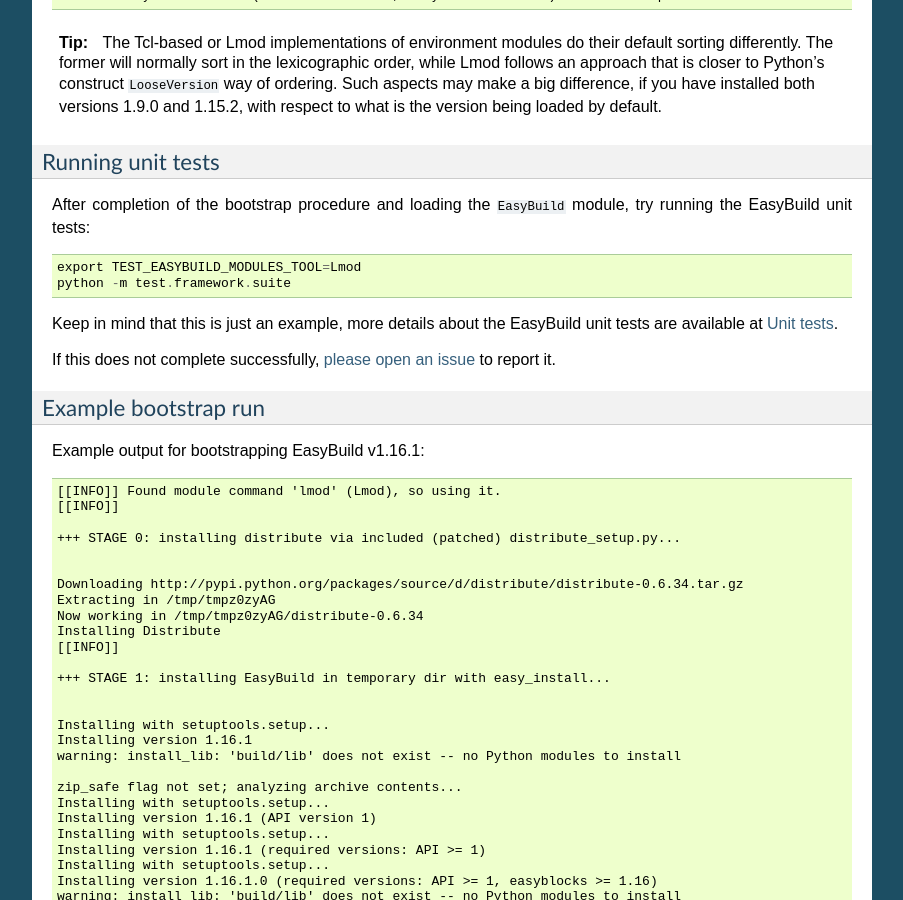
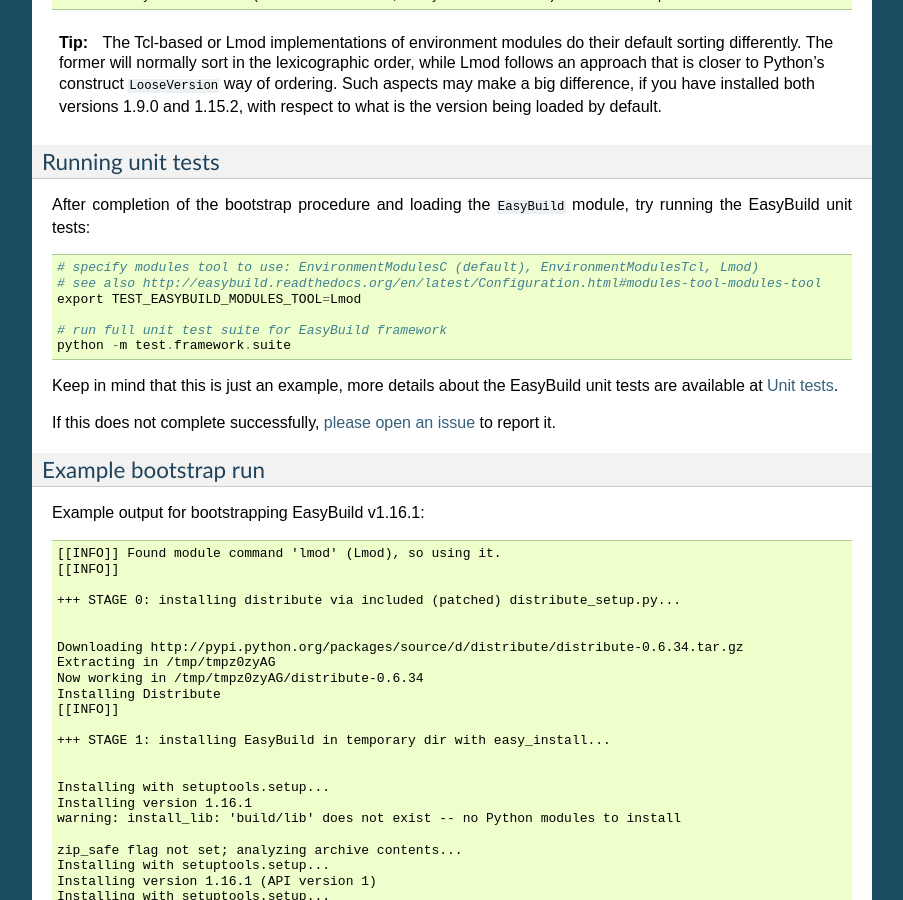
Before and after one commit to easybuilders/easybuild, a Sphinx documentation site: the page built from docs/Installation.rst, in a window 1280 px wide and 900 px high, scrolled down 2011 px. Shown: the whole window, without its empty margins (198-1101 px from the left). Built offline with Sphinx 7.4.7, drawn with Linux system fonts in a browser that asks for light colours.

Commit message:
added an extra link which provides more info

```diff
--- a/docs/Installation.rst
+++ b/docs/Installation.rst
@@ -135,7 +135,11 @@
 After completion of the bootstrap procedure and loading the
 ``EasyBuild`` module, try running the EasyBuild unit tests::
 
+    # specify modules tool to use: EnvironmentModulesC (default), EnvironmentModulesTcl, Lmod)
+    # see also http://easybuild.readthedocs.org/en/latest/Configuration.html#modules-tool-modules-tool
     export TEST_EASYBUILD_MODULES_TOOL=Lmod
+
+    # run full unit test suite for EasyBuild framework
     python -m test.framework.suite
 
 Keep in mind that this is just an example, more details about the EasyBuild unit tests are available at :ref:`unit_tests`.
```
